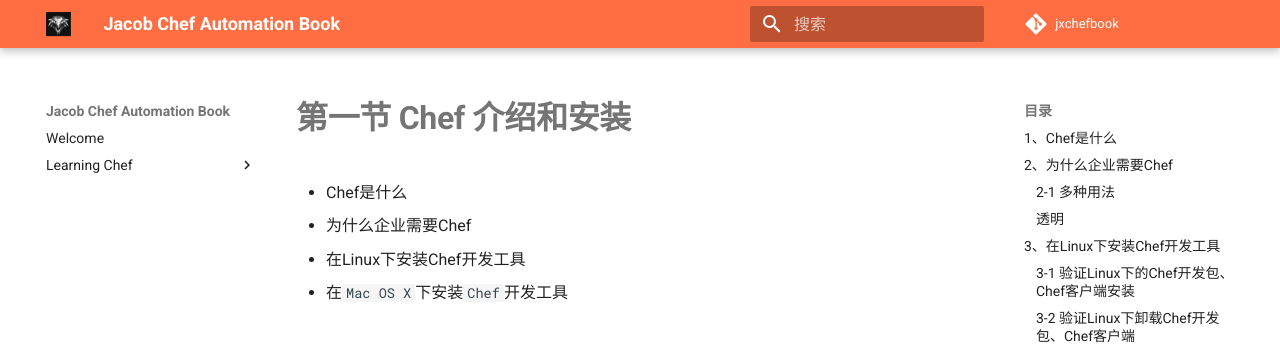
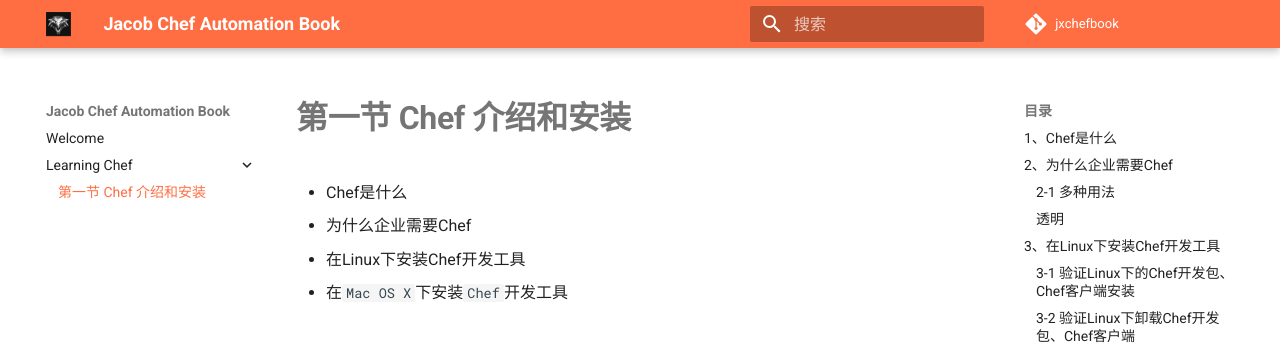
Before and after one commit to Chao-Xi/jxchefbook, an MkDocs documentation site: the page built from docs/chap1/chef_tutorial1.md, in a window 1280 px wide. Shown: the top 348 px of the page. Built offline with MkDocs 1.6.1 and Material for MkDocs 9.7.7, drawn with Linux system fonts in a browser that asks for light colours; comment, search, counter and statistics services are not loaded.

Commit message:
add chef1

```diff
--- a/mkdocs.yml
+++ b/mkdocs.yml
@@ -10,7 +10,7 @@
 nav:
   - 'Welcome': "index.md"
   - 'Learning Chef':
-    - '第一节 Chef 介绍和安装': ''
+    - '第一节 Chef 介绍和安装': 'chap1/chef_tutorial1.md'
 
 repo_url: https://github.com/Chao-Xi/jxchefbook.git
 repo_name: "jxchefbook"
```
